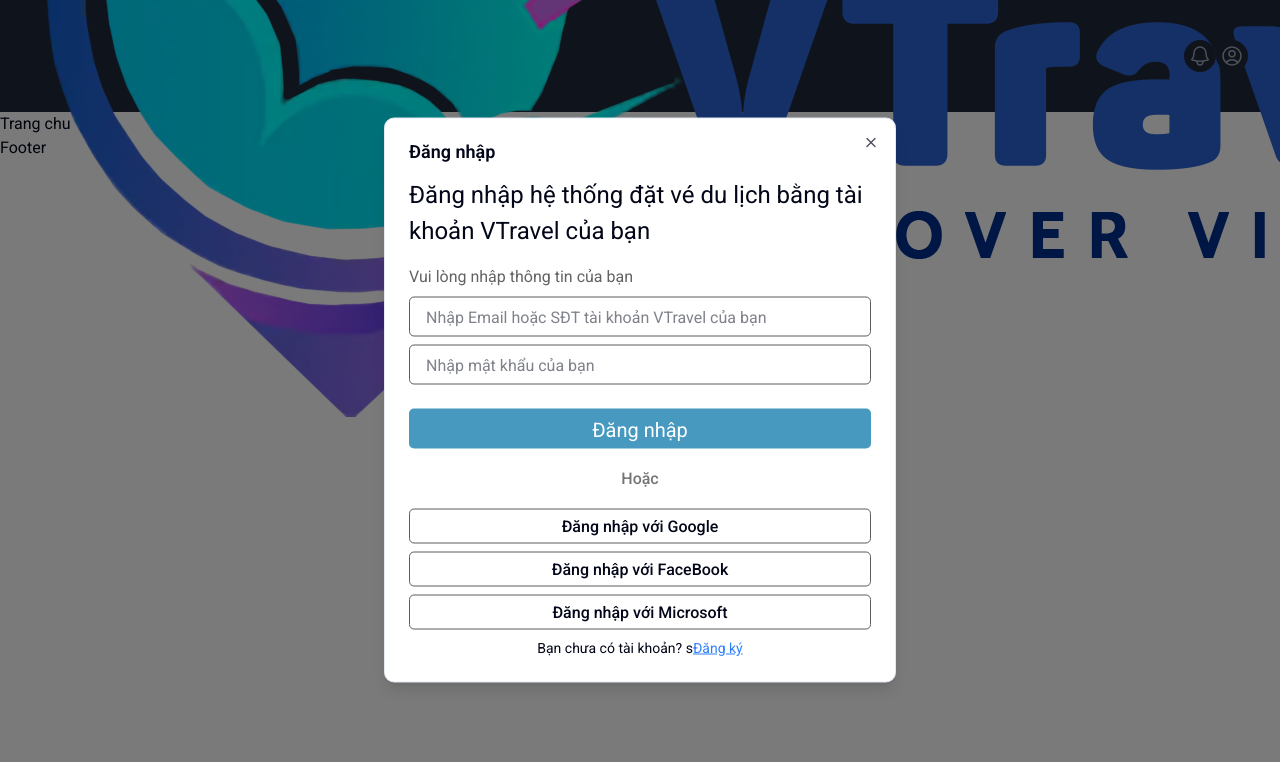
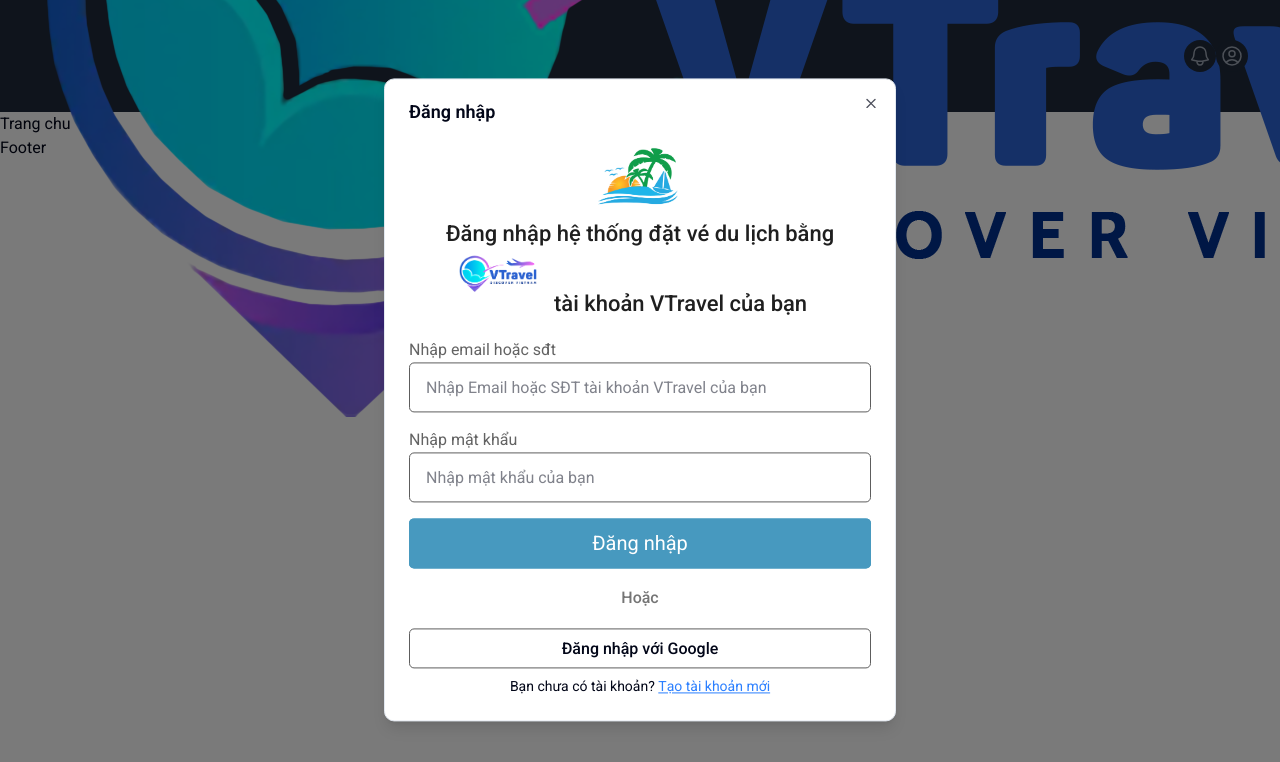
Before and after one commit to nguyenhung-dev/VTravel-user, a Next.js app: page /en in a window 1280 px wide. Both pictures are taken after a click on the button 1232 px from the left and 56 px from the top of the page. Shown: the top 762 px of the page. Built offline with nearby package versions, Linux system fonts and the light colour scheme.

Commit message:
Update code 23/5

```diff
--- a/src/app/(auth)/login/loginForm.tsx
+++ b/src/app/(auth)/login/loginForm.tsx
@@ -1,6 +1,7 @@
 'use client'
 
 import styles from "./style.module.css";
+import Image from 'next/image';
 
 type Props = {
   onSwitch: () => void
@@ -8,19 +9,36 @@
 
 export default function LoginForm({ onSwitch }: Props) {
   return (
-      <form >
-        <div className={styles.logo}>
-          <img src="" alt="" />
+    <form >
+      <div>
+        <Image className={styles.form_logo}
+        src="/images/logo-title.png"
+        alt="Picture of the login"
+        width={80}
+        height={80}
+        />
+        <div>
+        <p className={styles.form_heading_top}>Đăng nhập hệ thống đặt vé du lịch bằng</p>
+        <Image className={styles.form_logo_heading}
+        src="/images/logo.png"
+        alt="Picture of the login heading"
+        width={40}
+        height={40} />
+        <p className={styles.form_heading_bottom}>tài khoản VTravel của bạn</p>
         </div>
-        <p className={styles.heading}>Đăng nhập hệ thống đặt vé du lịch bằng tài khoản VTravel của bạn</p>
+      </div>
+
         <div>
         <div className={styles.form_row}>
-          <label htmlFor="" className={styles.form_label}>Vui lòng nhập thông tin của bạn</label>
-          <input placeholder="Nhập Email hoặc SĐT tài khoản VTravel của bạn" name="email"  type="text" className={styles.form_input} />
+          <label htmlFor="" className={styles.form_label}>Nhập email hoặc sđt</label>
+          <input placeholder="Nhập Email hoặc SĐT tài khoản VTravel của bạn" name="email"  type="email" className={styles.form_input} />
+        </div>
+        <div className={styles.form_row}>
+          <label htmlFor="" className={styles.form_label}>Nhập mật khẩu</label>
           <input placeholder="Nhập mật khẩu của bạn" name="pass"  type="text" className={styles.form_input} />
         </div>
         <div className={styles.form_btn_login}>
-          <button type="submit" className="">
+          <button type="submit" className={styles.form_btn_login}>
             <span> Đăng nhập</span>
             </button>
         </div>
@@ -28,30 +46,17 @@
 
         <p className={styles.form_line}>Hoặc</p>
 
-        <div >
-          <div className={styles.form_btn_link}>
+        <div className={styles.form_btn_link}>
+          <div className={styles.form_item_link}>
             <button>
-              <img src="" alt="" />
-              <p>Đăng nhập với Google</p>
-            </button>
-          </div>
-          <div className={styles.form_btn_link}>
-            <button>
-              <img src="" alt="" />
-              <p>Đăng nhập với FaceBook</p>
-            </button>
-          </div>
-          <div className={styles.form_btn_link}>
-            <button>
-              <img src="" alt="" />
-              <p>Đăng nhập với Microsoft</p>
+               <p>Đăng nhập với Google</p>
             </button>
           </div>
         </div>
 
       <p className="text-sm text-center">
-        Bạn chưa có tài khoản?{" "}s
-      <button type="button" onClick={onSwitch} className="text-blue-500 underline">Đăng ký</button>
+        Bạn chưa có tài khoản?{" "}
+      <button type="button" onClick={onSwitch} className="text-blue-500 underline">Tạo tài khoản mới</button>
       </p>
     </form>
   )
--- a/src/app/(auth)/login/style.module.css
+++ b/src/app/(auth)/login/style.module.css
@@ -1,50 +1,63 @@
-.login {
-
+.form_heading_top{
+    color: rgb(31, 31, 31);
+    font-size: 22px;
+    font-weight: 500;
+    text-align: center;
+}
+.form_heading_bottom{
+     color: rgb(31, 31, 31);
+    font-size: 22px;
+    font-weight: 500;
+    margin-left: 145px;
+    margin-bottom: 18px;
 }
 
-.heading {
-    font-size: 24px;
-    font-weight: 400;
+.form_logo {
+    margin: 0 41%;
 }
 
-.logo {
-
+.form_logo_heading {
+    position: relative;
+    top: 5px;
+    width: 78px;
+    height: auto;
+    margin-left: 50px;
 }
 
 .form_row {
-    padding: 16px 0;
+    margin-bottom: 16px;
 
 }
 
 .form_label {
+    font-size: 16px;
     color: #636363;
 }
 
 .form_input {
-   display: flex;
+    display: flex;
     border: 1px solid rgb(93, 93, 93);
     border-radius: 5px;
     width: 100%;
-    height: 40px;
+    height: 50px;
     padding: 0 16px;
-    margin: 8px 0;
-}
-
-.form_input  {
-
+    font-size: 16px;
 }
 
 .form_btn_login {
-    padding: 6px;
-    font-size: 20px;
-    font-weight: 400;
     width: 100%;
-    height: 40px;
+    height: 50px;
     border-radius: 5px;
-    text-align: center;
-    color: white;
     background-color: rgb(71, 153, 191);
     cursor: pointer;
+    color: white;
+    font-size: 20px;
+    text-align: center;
+    font-weight: 400;
+}
+
+.form_btn_login :hover {
+    background-color: rgb(19, 114, 169);
 }
 
 .form_line{
@@ -55,16 +68,17 @@
     margin: 18px 0;
 }
 
-.form_btn_link {
+.form_item_link {
     width: 100%;
-    height: 35px;
+    height: 40px;
     font-weight: 500;
     text-align: center;
     border: 1px solid rgb(93, 93, 93);
     border-radius: 5px;
-    padding: 5px 0;
+    padding: 8px 0;
     margin-bottom: 8px;
 }
+
 .form_btn_link :hover {
     color: rgb(71, 153, 191);
     cursor: pointer;
--- a/src/app/(auth)/register/registerForm.tsx
+++ b/src/app/(auth)/register/registerForm.tsx
@@ -1,6 +1,7 @@
 'use client'
 
 import styles from "./style.module.css";
+import Image from 'next/image';
 
 type Props = {
   onSwitch: () => void
@@ -8,11 +9,39 @@
 
 export default function RegisterForm({ onSwitch }: Props) {
   return (
-    <form className="space-y-2">
-      <input type="text" placeholder="Họ tên" className="w-full border p-2" />
-      <input type="email" placeholder="Email" className="w-full border p-2" />
-      <input type="password" placeholder="Mật khẩu" className="w-full border p-2" />
-      <button type="submit" className="w-full bg-green-600 text-white p-2 rounded">Đăng ký</button>
+    <form className={styles.form_register}>
+      <div>
+      <Image className={styles.form_logo}
+        src="/images/logo-title.png"
+        alt="Picture of the register"
+        width={80}
+        height={80}
+      />
+      <p className={styles.form_heading}>Tạo tài khoản VTravel mới</p>
+      </div>
+      <div className={styles.form_row}>
+        <div className={styles.form_input}>
+          <label htmlFor="" className={styles.form_label}>Nhập họ tên</label>
+          <input placeholder="Nhập họ tên" name="fullname" type="text" className={styles.form_item_input} />
+        </div>
+        <div className={styles.form_input}>
+          <label htmlFor="" className={styles.form_label}>Nhập email hoặc sđt</label>
+          <input placeholder="Nhập email hoặc sđt" name="email" type="email" className={styles.form_item_input} />
+        </div>
+        <div className={styles.form_input}>
+          <label htmlFor="" className={styles.form_label}>Nhập mật khẩu</label>
+          <input placeholder="Nhập mật khẩu" name="pass" type="text" className={styles.form_item_input} />
+        </div>
+        <div className={styles.form_input}>
+          <label htmlFor="" className={styles.form_label}>Nhập lại mật khẩu</label>
+          <input placeholder="Nhập lại mật khẩu" name="pass" type="text" className={styles.form_item_input} />
+        </div>
+      </div>
+
+      <div className={styles.form_btn_register}>
+      <button type="submit" className={styles.form_btn_register}>Đăng ký</button>
+      </div>
+
       <p className="text-sm text-center">
         Đã có tài khoản?{" "}
         <button type="button" onClick={onSwitch} className="text-blue-500 underline">Đăng nhập</button>
--- a/src/app/(auth)/register/style.module.css
+++ b/src/app/(auth)/register/style.module.css
@@ -0,0 +1,46 @@
+.form_logo {
+    margin: 0 41%;
+}
+
+.form_heading{
+    color: rgb(31, 31, 31);
+    font-size: 22px;
+    font-weight: 500;
+    text-align: center;
+}
+
+.form_label {
+    margin: 0;
+    color: #636363;
+    font-size: 16px;
+}
+
+.form_input {
+    margin-bottom: 16px;
+}
+
+.form_item_input {
+    display: flex;
+    border: 1px solid rgb(93, 93, 93);
+    border-radius: 5px;
+    width: 100%;
+    height: 50px;
+    font-size: 16px;
+    padding: 0 0 0 16px;
+}
+
+.form_btn_register {
+    width: 100%;
+    height: 50px;
+    border-radius: 5px;
+    background-color: rgb(71, 153, 191);
+    cursor: pointer;
+    color: white;
+    font-size: 20px;
+    text-align: center;
+    font-weight: 400;
+}
+
+.form_btn_register :hover {
+    background-color: rgb(19, 114, 169);
+}
```
